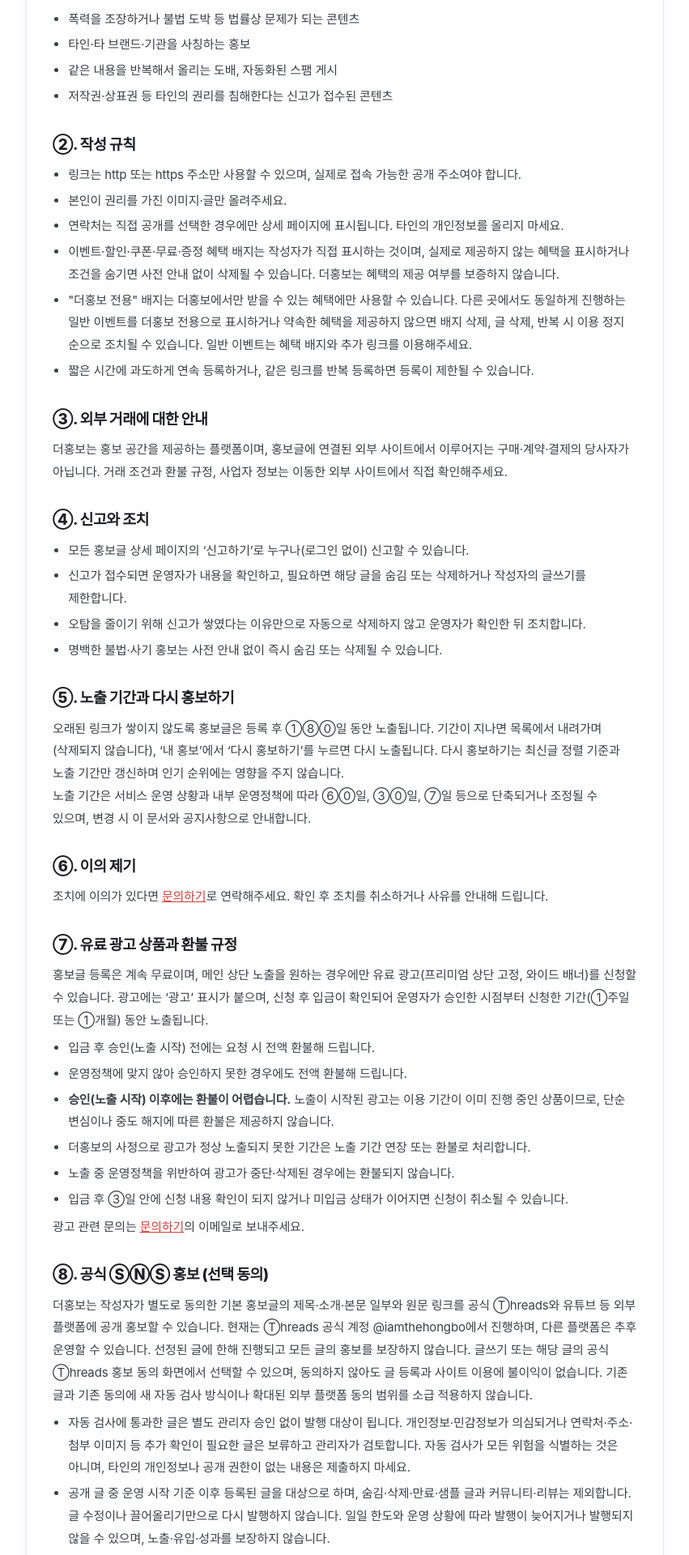
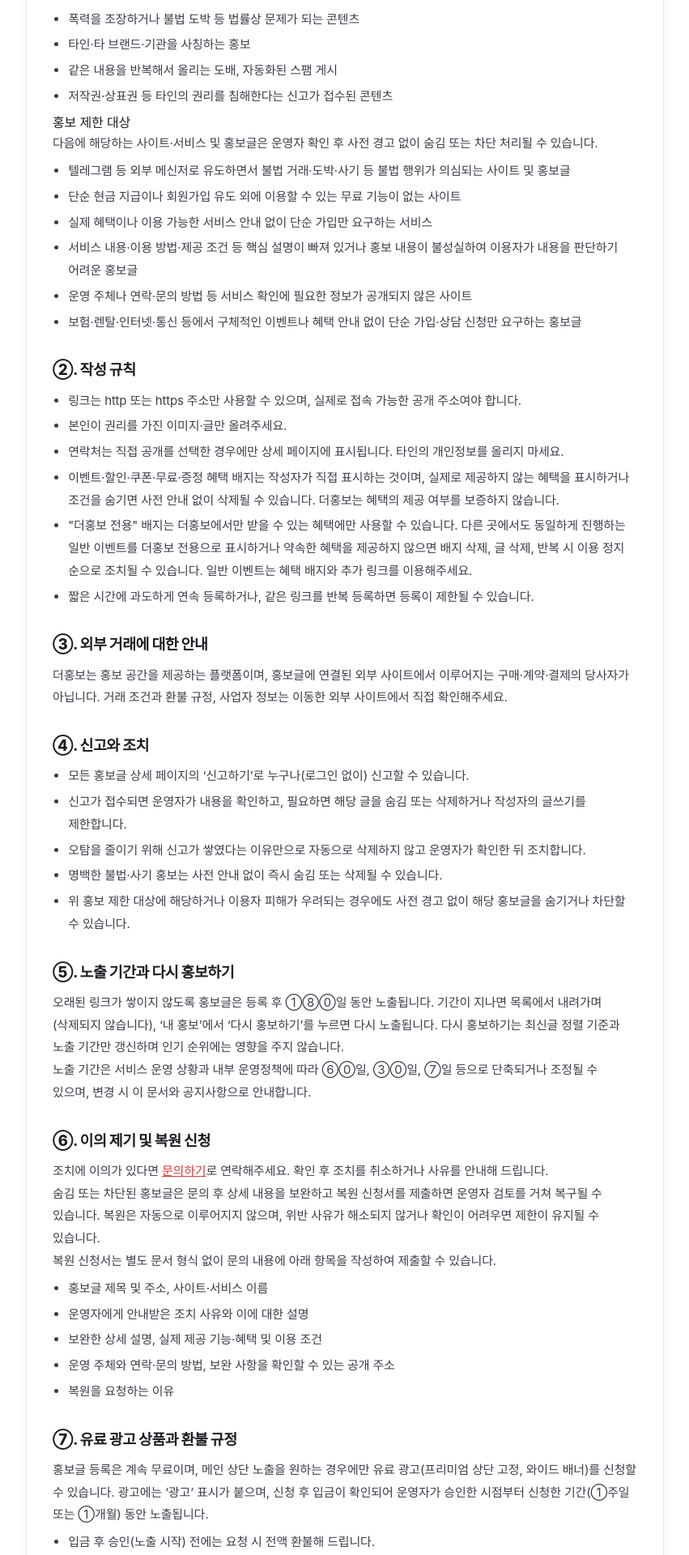
Before and after one commit to gyroscopemooa/HONGBO, a Next.js app: page /policy in a window 1280 px wide. Shown: the part 540-2460 px from the top of the page at 81% size, without its empty margins (214-1065 px from the left). Built offline with nearby package versions, Linux system fonts and the light colour scheme; no server answers; a web font is replaced by a local one.

Commit message:
Clarify promotion restrictions and restoration requests

```diff
--- a/src/app/policy/page.tsx
+++ b/src/app/policy/page.tsx
@@ -27,6 +27,16 @@ export default function PolicyPage() {
         <li>같은 내용을 반복해서 올리는 도배, 자동화된 스팸 게시</li>
         <li>저작권·상표권 등 타인의 권리를 침해한다는 신고가 접수된 콘텐츠</li>
       </ul>
+      <h3>홍보 제한 대상</h3>
+      <p>다음에 해당하는 사이트·서비스 및 홍보글은 운영자 확인 후 사전 경고 없이 숨김 또는 차단 처리될 수 있습니다.</p>
+      <ul>
+        <li>텔레그램 등 외부 메신저로 유도하면서 불법 거래·도박·사기 등 불법 행위가 의심되는 사이트 및 홍보글</li>
+        <li>단순 현금 지급이나 회원가입 유도 외에 이용할 수 있는 무료 기능이 없는 사이트</li>
+        <li>실제 혜택이나 이용 가능한 서비스 안내 없이 단순 가입만 요구하는 서비스</li>
+        <li>서비스 내용·이용 방법·제공 조건 등 핵심 설명이 빠져 있거나 홍보 내용이 불성실하여 이용자가 내용을 판단하기 어려운 홍보글</li>
+        <li>운영 주체나 연락·문의 방법 등 서비스 확인에 필요한 정보가 공개되지 않은 사이트</li>
+        <li>보험·렌탈·인터넷·통신 등에서 구체적인 이벤트나 혜택 안내 없이 단순 가입·상담 신청만 요구하는 홍보글</li>
+      </ul>
 
       <h2>2. 작성 규칙</h2>
       <ul>
@@ -50,6 +60,7 @@ export default function PolicyPage() {
         <li>신고가 접수되면 운영자가 내용을 확인하고, 필요하면 해당 글을 숨김 또는 삭제하거나 작성자의 글쓰기를 제한합니다.</li>
         <li>오탐을 줄이기 위해 신고가 쌓였다는 이유만으로 자동으로 삭제하지 않고 운영자가 확인한 뒤 조치합니다.</li>
         <li>명백한 불법·사기 홍보는 사전 안내 없이 즉시 숨김 또는 삭제될 수 있습니다.</li>
+        <li>위 홍보 제한 대상에 해당하거나 이용자 피해가 우려되는 경우에도 사전 경고 없이 해당 홍보글을 숨기거나 차단할 수 있습니다.</li>
       </ul>
 
       <h2>5. 노출 기간과 다시 홍보하기</h2>
@@ -62,10 +73,19 @@ export default function PolicyPage() {
         노출 기간은 서비스 운영 상황과 내부 운영정책에 따라 60일, 30일, 7일 등으로 단축되거나 조정될 수 있으며, 변경 시 이 문서와 공지사항으로 안내합니다.
       </p>
 
-      <h2>6. 이의 제기</h2>
+      <h2>6. 이의 제기 및 복원 신청</h2>
       <p>
         조치에 이의가 있다면 <Link href="/contact">문의하기</Link>로 연락해주세요. 확인 후 조치를 취소하거나 사유를 안내해 드립니다.
       </p>
+      <p>숨김 또는 차단된 홍보글은 문의 후 상세 내용을 보완하고 복원 신청서를 제출하면 운영자 검토를 거쳐 복구될 수 있습니다. 복원은 자동으로 이루어지지 않으며, 위반 사유가 해소되지 않거나 확인이 어려우면 제한이 유지될 수 있습니다.</p>
+      <p>복원 신청서는 별도 문서 형식 없이 문의 내용에 아래 항목을 작성하여 제출할 수 있습니다.</p>
+      <ul>
+        <li>홍보글 제목 및 주소, 사이트·서비스 이름</li>
+        <li>운영자에게 안내받은 조치 사유와 이에 대한 설명</li>
+        <li>보완한 상세 설명, 실제 제공 기능·혜택 및 이용 조건</li>
+        <li>운영 주체와 연락·문의 방법, 보완 사항을 확인할 수 있는 공개 주소</li>
+        <li>복원을 요청하는 이유</li>
+      </ul>
 
       <h2 id="ads-refund">7. 유료 광고 상품과 환불 규정</h2>
       <p>
```
